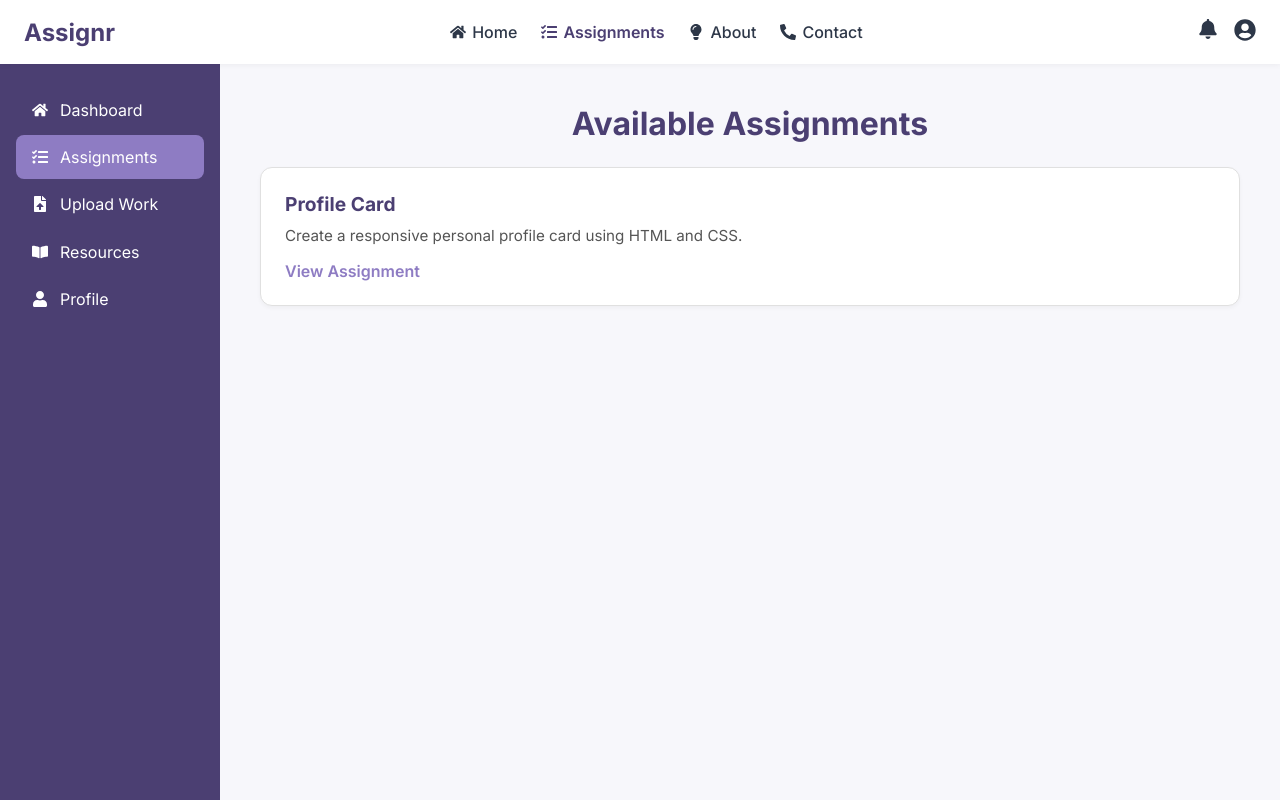
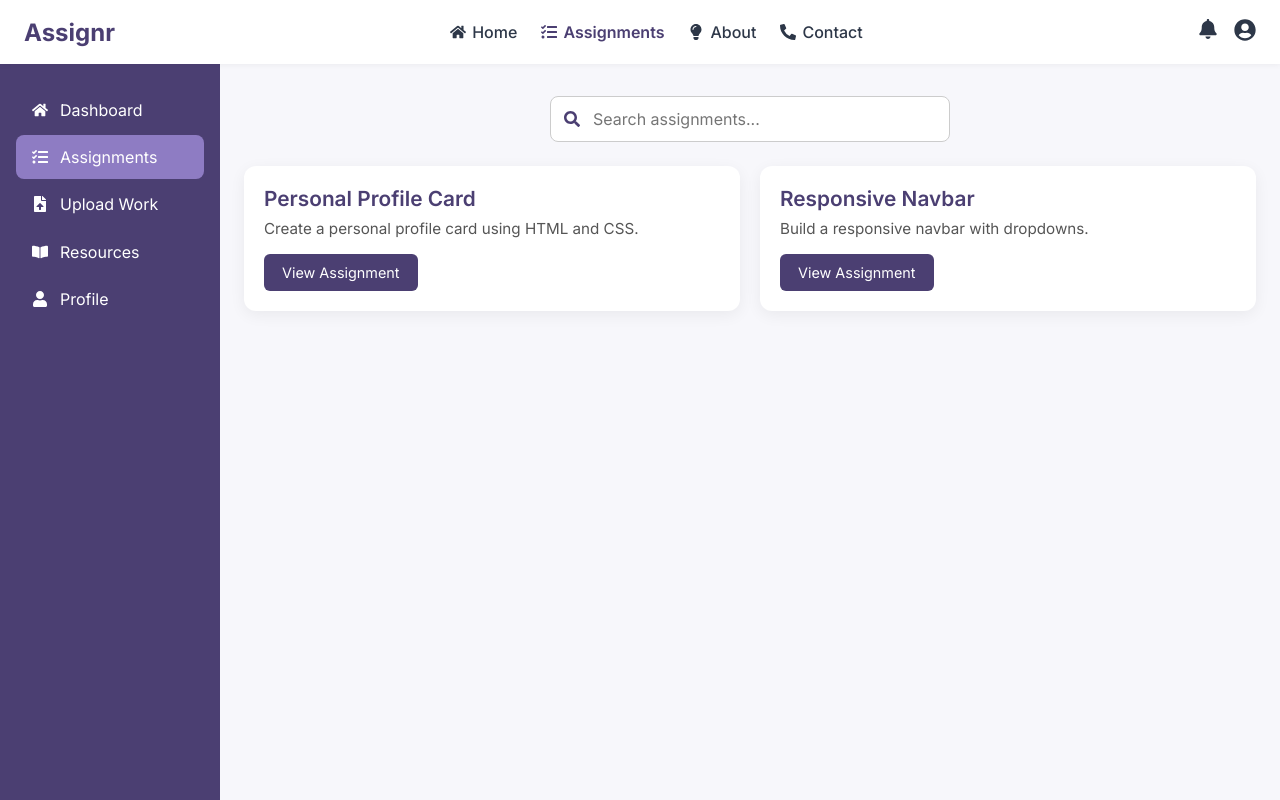
Before and after one commit to VickyTech73/assignr, a React (Create React App) app: page /assignments in a window 1280 px wide. Built offline with nearby package versions, Linux system fonts and the light colour scheme.

Commit message:
Pre-deploy: search bar & assignment view setup

```diff
--- a/src/assets/styles/Assignments.css
+++ b/src/assets/styles/Assignments.css
@@ -1,54 +1,77 @@
-.assignments {
-    padding: 40px;
-    background-color: #f7f7fb;
-    min-height: 100%;
+/* Search bar with icon */
+.search-bar-wrapper {
+  position: relative;
+  max-width: 400px;
+  margin: 2rem auto 1.5rem;
 }
 
-  .assignments-title {
-    font-size: 2rem;
-    font-weight: 700;
-    color: #4b3f72;
-    margin-bottom: 24px;
-    text-align: center;
+.search-bar-wrapper input {
+  width: 100%;
+  padding: 12px 16px 12px 42px;
+  border-radius: 8px;
+  border: 1px solid #ccc;
+  font-size: 1rem;
+  outline: none;
+  transition: 0.2s;
 }
 
-  .assignment-list {
+.search-bar-wrapper input:focus {
+  border-color: #4b3f72;
+}
+
+.search-icon {
+  position: absolute;
+  top: 50%;
+  left: 14px;
+  transform: translateY(-50%);
+  color: #888;
+  font-size: 1rem;
+}
+
+/* Assignment grid + card style */
+.assignment-grid {
   display: grid;
-    gap: 24px;
   grid-template-columns: repeat(auto-fit, minmax(280px, 1fr));
+  gap: 20px;
+  padding: 0 1.5rem 3rem;
 }
 
 .assignment-card {
-    background-color: #ffffff;
-    border: 1px solid #e0e0e0;
+  background-color: #fff;
   border-radius: 12px;
-    padding: 24px;
-    box-shadow: 0 2px 4px rgba(0, 0, 0, 0.04);
-    transition: box-shadow 0.3s ease;
+  padding: 20px;
+  box-shadow: 0 4px 16px rgba(0,0,0,0.06);
+  transition: transform 0.3s ease;
 }
 
 .assignment-card:hover {
-    box-shadow: 0 6px 12px rgba(0, 0, 0, 0.08);
+  transform: translateY(-4px);
 }
 
-  .assignment-card h3 {
-    margin-bottom: 10px;
+.assignment-title {
+  font-size: 1.3rem;
+  font-weight: 600;
   color: #4b3f72;
-    font-size: 1.2rem;
+  margin-bottom: 0.5rem;
 }
 
-  .assignment-card p {
+.assignment-desc {
   font-size: 0.95rem;
   color: #555;
-    margin-bottom: 16px;
+  margin-bottom: 1rem;
 }
 
-  .assignment-link {
-    color: #8e7cc3;
-    font-weight: 600;
+.viewLink {
+  display: inline-block;
+  background-color: #4b3f72;
+  color: white;
+  padding: 10px 18px;
+  font-size: 0.9rem;
+  border-radius: 6px;
   text-decoration: none;
+  transition: background-color 0.3s ease;
 }
 
-  .assignment-link:hover {
-    text-decoration: underline;
+.viewLink:hover {
+  background-color: #3a3060;
 }
--- a/src/assets/styles/Home.css
+++ b/src/assets/styles/Home.css
@@ -84,16 +84,16 @@
 }
 
 .latest-card {
-  background-color: #ffffff;
-  border: 1px solid #ddd;
+  background-color: #fff;
   border-radius: 12px;
   padding: 20px;
-  transition: box-shadow 0.3s ease;
-  box-shadow: 0 2px 4px rgba(0, 0, 0, 0.03);
+  box-shadow: 0 4px 16px rgba(0,0,0,0.06);
+  transition: transform 0.3s ease;
 }
 
 .latest-card h3 {
   font-size: 1.2rem;
+  font-weight: 600;
   color: #4b3f72;
   margin-bottom: 10px;
 }
@@ -101,15 +101,20 @@
 .latest-card p {
   font-size: 0.95rem;
   color: #555;
-  margin-bottom: 16px;
+  margin-bottom: 1rem;
 }
 
 .card-link {
-  color: #8e7cc3;
-  font-weight: 600;
+  display: inline-block;
+  background-color: #4b3f72;
+  color: white;
+  padding: 10px 18px;
+  font-size: 0.9rem;
+  border-radius: 6px;
   text-decoration: none;
+  transition: background-color 0.3s ease;
 }
 
 .card-link:hover {
-  text-decoration: underline;
+  background-color: #3a3060;
 }
--- a/src/assets/styles/NotFound.css
+++ b/src/assets/styles/NotFound.css
@@ -28,7 +28,7 @@
   }
 
   .not-found .home-btn {
-    background-color: #2d3748;
+    background-color: #4b3f72;
     color: white;
     padding: 12px 24px;
     border-radius: 8px;
@@ -40,5 +40,5 @@
   }
 
   .not-found .home-btn:hover {
-    background-color: #1a202c;
+    background-color: #3a3060;
   }
--- a/src/components/Assignments.jsx
+++ b/src/components/Assignments.jsx
@@ -1,47 +1,76 @@
+import "../assets/styles/Assignments.css";
+import { useState } from "react";
+import { Link } from "react-router-dom";
 import { motion } from "framer-motion";
-import { Link } from "react-router-dom";
-import "../assets/styles/Assignments.css";
+import { FaSearch } from "react-icons/fa";
 
-const assignments = [
+const assignmentsData = [
   {
-    title: "Profile Card",
-    description: "Create a responsive personal profile card using HTML and CSS.",
+    id: 1,
+    title: "Personal Profile Card",
+    description: "Create a personal profile card using HTML and CSS.",
     link: "/assignments/profile-card",
+    tags: ["html", "css"],
   },
-  // {
-  //   title: "Landing Page",
-  //   description: "Build a simple landing page layout with a call-to-action.",
-  //   link: "/assignments/landing-page",
-  // },
-  // {
-  //   title: "Navigation Bar",
-  //   description: "Design a navigation bar with hover and active states.",
-  //   link: "/assignments/navbar",
-  // },
+  {
+    id: 2,
+    title: "Responsive Navbar",
+    description: "Build a responsive navbar with dropdowns.",
+    link: "/assignments/navbar.zip",
+    tags: ["html", "css", "responsive"],
+  },
+  // Add more assignments here
 ];
 
 const Assignments = () => {
+  const [searchTerm, setSearchTerm] = useState("");
+
+  const filtered = assignmentsData.filter(
+    (assignment) =>
+      assignment.title.toLowerCase().includes(searchTerm.toLowerCase()) ||
+      assignment.tags.some((tag) =>
+        tag.toLowerCase().includes(searchTerm.toLowerCase())
+      )
+  );
+
   return (
     <motion.div
       className="assignments"
-      initial={{ opacity: 0, y: 30 }}
-      animate={{ opacity: 1, y: 0 }}
-      transition={{ duration: 0.6 }}
+      initial={{ opacity: 0 }}
+      animate={{ opacity: 1 }}
     >
-      <h1 className="assignments-title">Available Assignments</h1>
-      <div className="assignment-list">
-        {assignments.map((item, index) => (
-          <motion.div
-            className="assignment-card"
-            key={index}
-            whileHover={{ scale: 1.03 }}
-            whileTap={{ scale: 0.98 }}
-          >
-            <h3>{item.title}</h3>
-            <p>{item.description}</p>
-            <Link to={item.link} className="assignment-link">View Assignment</Link>
-          </motion.div>
-        ))}
+      <div className="search-bar-wrapper">
+        <FaSearch className="search-icon" color="#4B3F72" />
+        <input
+          type="text"
+          placeholder="Search assignments..."
+          value={searchTerm}
+          onChange={(e) => setSearchTerm(e.target.value)}
+        />
+      </div>
+
+      <div className="assignment-grid">
+        {filtered.length > 0 ? (
+          filtered.map((assignment) => (
+            <motion.div
+              key={assignment.id}
+              className="assignment-card"
+              initial={{ opacity: 0, y: 20 }}
+              animate={{ opacity: 1, y: 0 }}
+              transition={{ duration: 0.2 }}
+              whileHover={{ scale: 1.03 }}
+              whileTap={{ scale: 0.97 }}
+            >
+              <h2 className="assignment-title">{assignment.title}</h2>
+              <p className="assignment-desc">{assignment.description}</p>
+              <Link to={assignment.link} className="viewLink">
+                View Assignment
+              </Link>
+            </motion.div>
+          ))
+        ) : (
+          <p className="no-results">No matching assignments found.</p>
+        )}
       </div>
     </motion.div>
   );
--- a/src/components/NotFound.jsx
+++ b/src/components/NotFound.jsx
@@ -13,7 +13,7 @@ const NotFound = () => {
       <h1 className="code">404</h1>
       <p className="message">Oops! Page not found.</p>
       <p className="sub-message">The page you're looking for doesn't exist or has been moved.</p>
-      <Link to="/" className="home-btn">Back to Home</Link>
+      <Link to="/assignr" className="home-btn">Back to Home</Link>
     </motion.div>
   );
 };
--- a/src/components/UnderContruction.jsx
+++ b/src/components/UnderContruction.jsx
@@ -23,7 +23,7 @@ const UnderContruction = () => {
         what's new!
       </p>
 
-      <Link to="/" className="back-home-btn">
+      <Link to="/assignr" className="back-home-btn">
         <FaArrowLeft /> Back to Home
       </Link>
     </motion.div>
```
Lines whose indentation alone changed are shown as unchanged.
